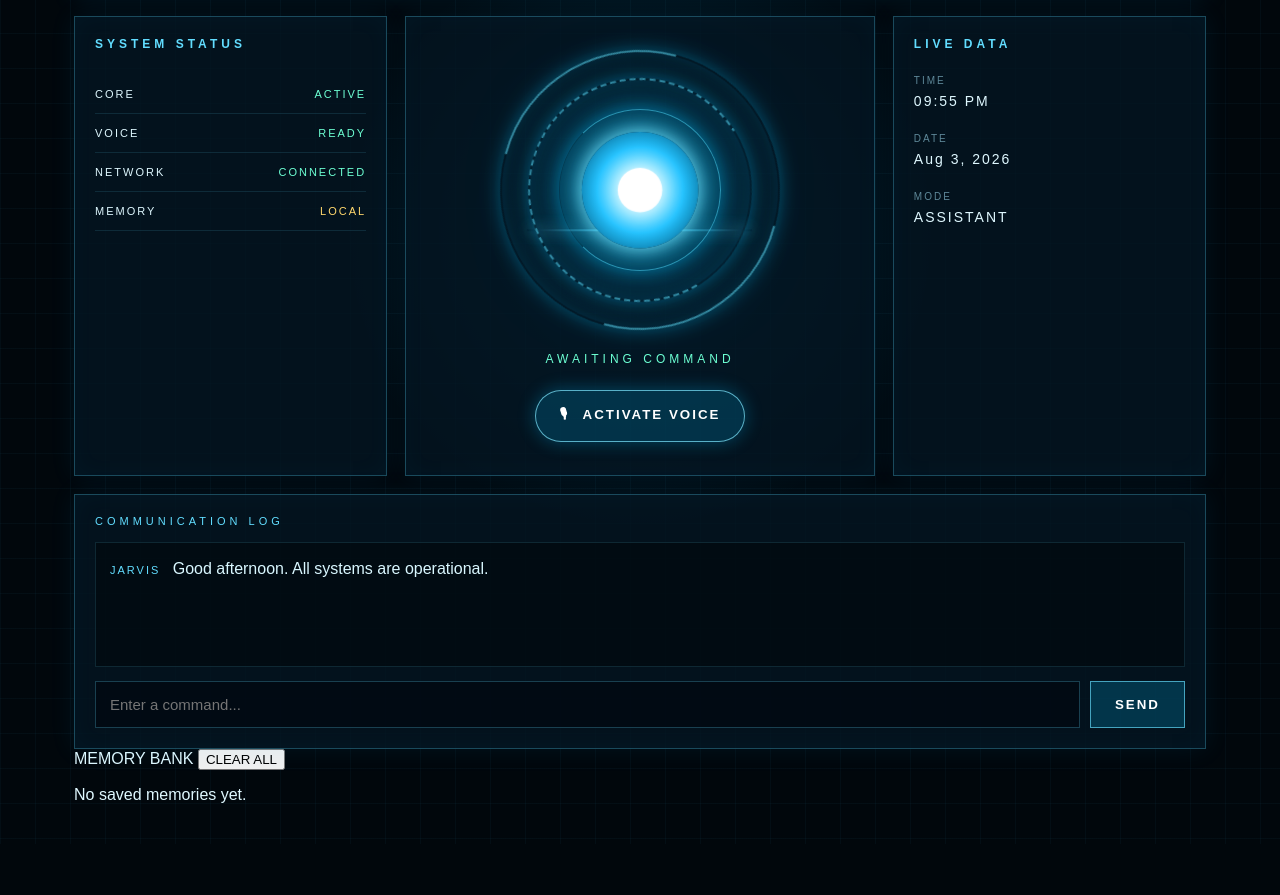
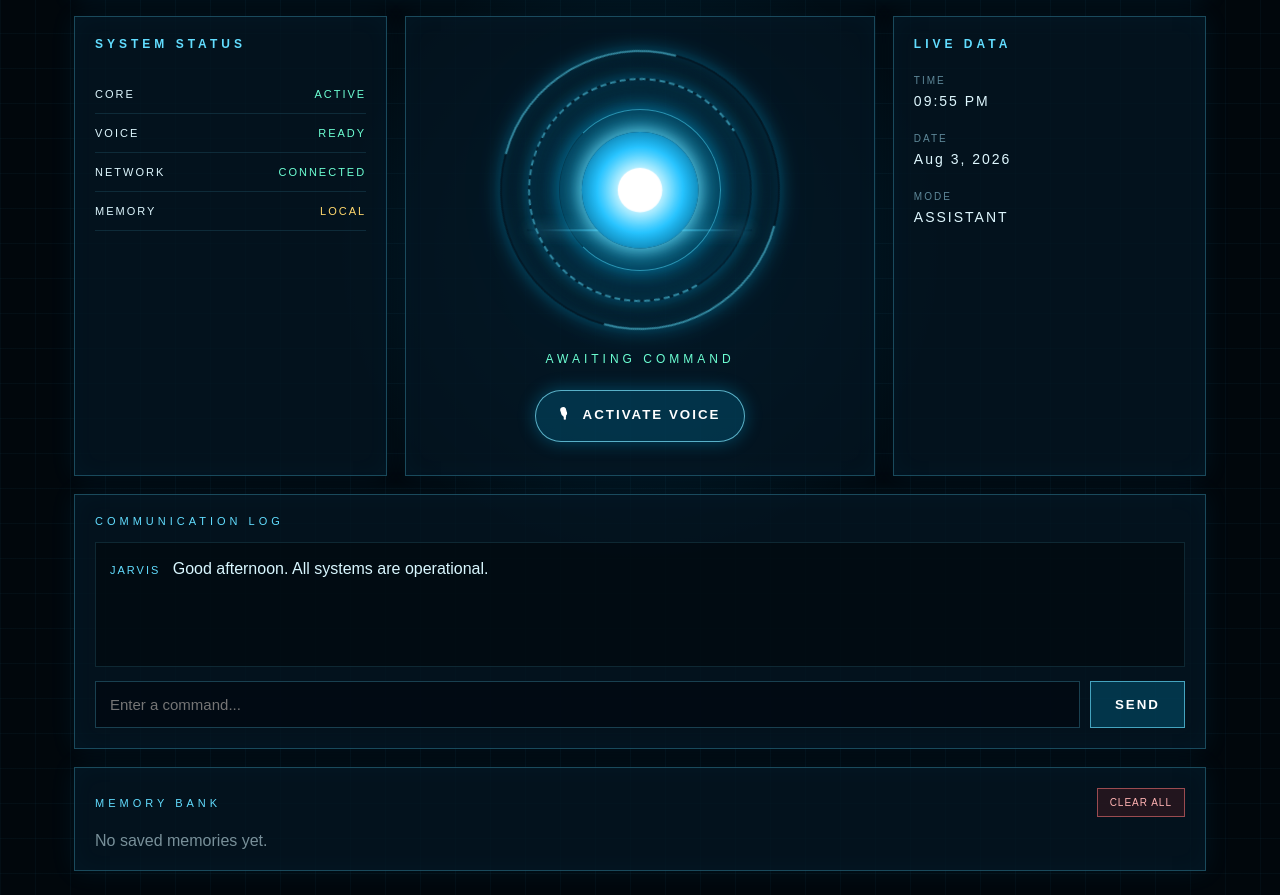
Before and after one commit to gacemogabriel-crypto/Jarvis-V.1, a plain HTML site: page index.html in a window 1280 px wide. Shown: the part 142-1037 px from the top of the page. Before the commit the page ends 986 px from the top, so only its background shows below. Drawn offline with Linux system fonts and the light colour scheme.

Commit message:
Update styles.css

```diff
--- a/styles.css
+++ b/styles.css
@@ -474,3 +474,62 @@ button {
     min-height: 46px;
   }
 }
+.memory-panel {
+  margin-top: 18px;
+  padding: 20px;
+  border: 1px solid var(--border);
+  background: var(--panel);
+  box-shadow:
+    0 0 25px rgba(0, 181, 255, 0.08),
+    inset 0 0 25px rgba(0, 181, 255, 0.03);
+  backdrop-filter: blur(8px);
+}
+
+.memory-header {
+  display: flex;
+  justify-content: space-between;
+  align-items: center;
+  gap: 12px;
+  margin-bottom: 15px;
+  font-size: 11px;
+  letter-spacing: 4px;
+  color: var(--blue);
+}
+
+#clearMemoriesButton {
+  padding: 8px 12px;
+  border: 1px solid rgba(255, 120, 120, 0.55);
+  background: rgba(160, 30, 30, 0.2);
+  color: #ffb3b3;
+  font-size: 10px;
+  letter-spacing: 1px;
+}
+
+.memory-item {
+  display: grid;
+  grid-template-columns: 1fr auto;
+  gap: 10px;
+  align-items: center;
+  padding: 12px;
+  margin-bottom: 10px;
+  border: 1px solid rgba(92, 220, 255, 0.14);
+  background: rgba(0, 8, 14, 0.65);
+}
+
+.memory-text {
+  line-height: 1.4;
+  color: #d9f7ff;
+}
+
+.delete-memory {
+  padding: 8px 10px;
+  border: 1px solid rgba(255, 120, 120, 0.5);
+  background: rgba(160, 30, 30, 0.16);
+  color: #ffb3b3;
+  font-size: 10px;
+}
+
+.empty-memory {
+  margin: 0;
+  color: rgba(217, 247, 255, 0.55);
+}
```
